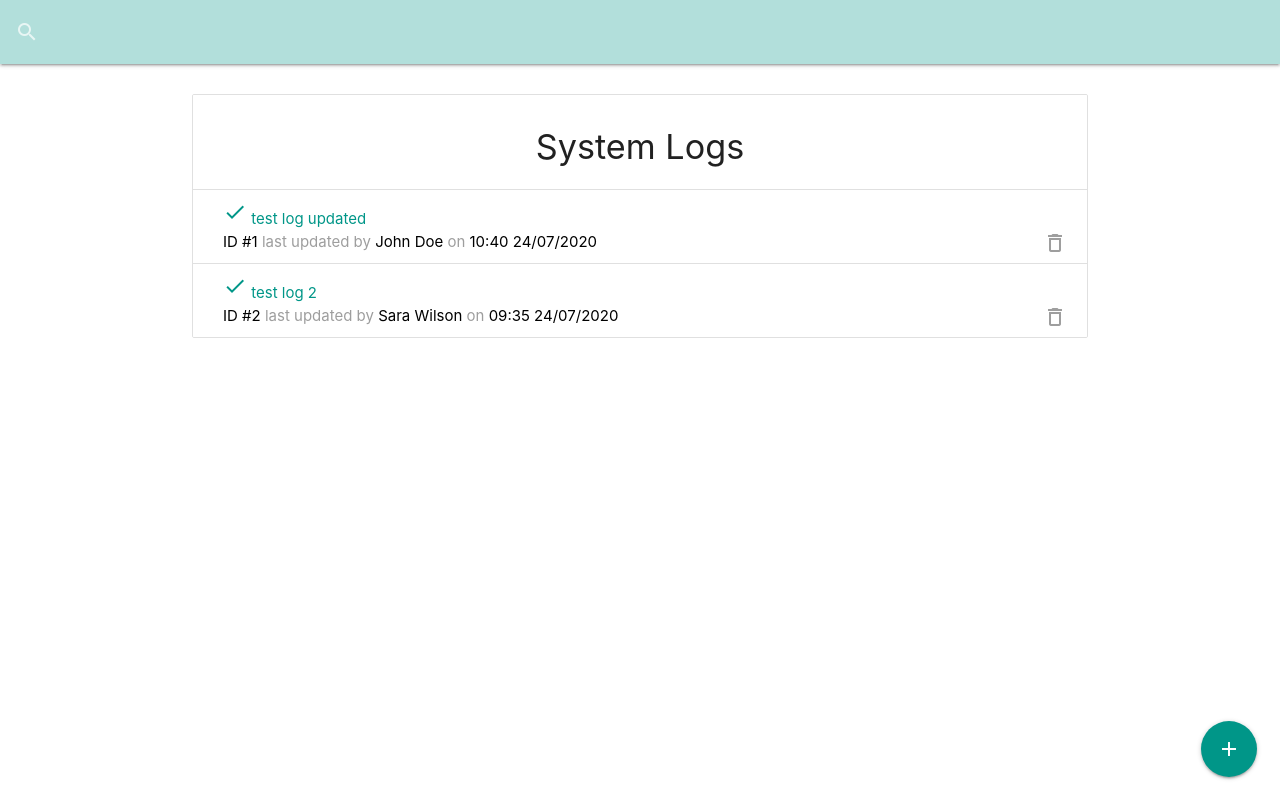
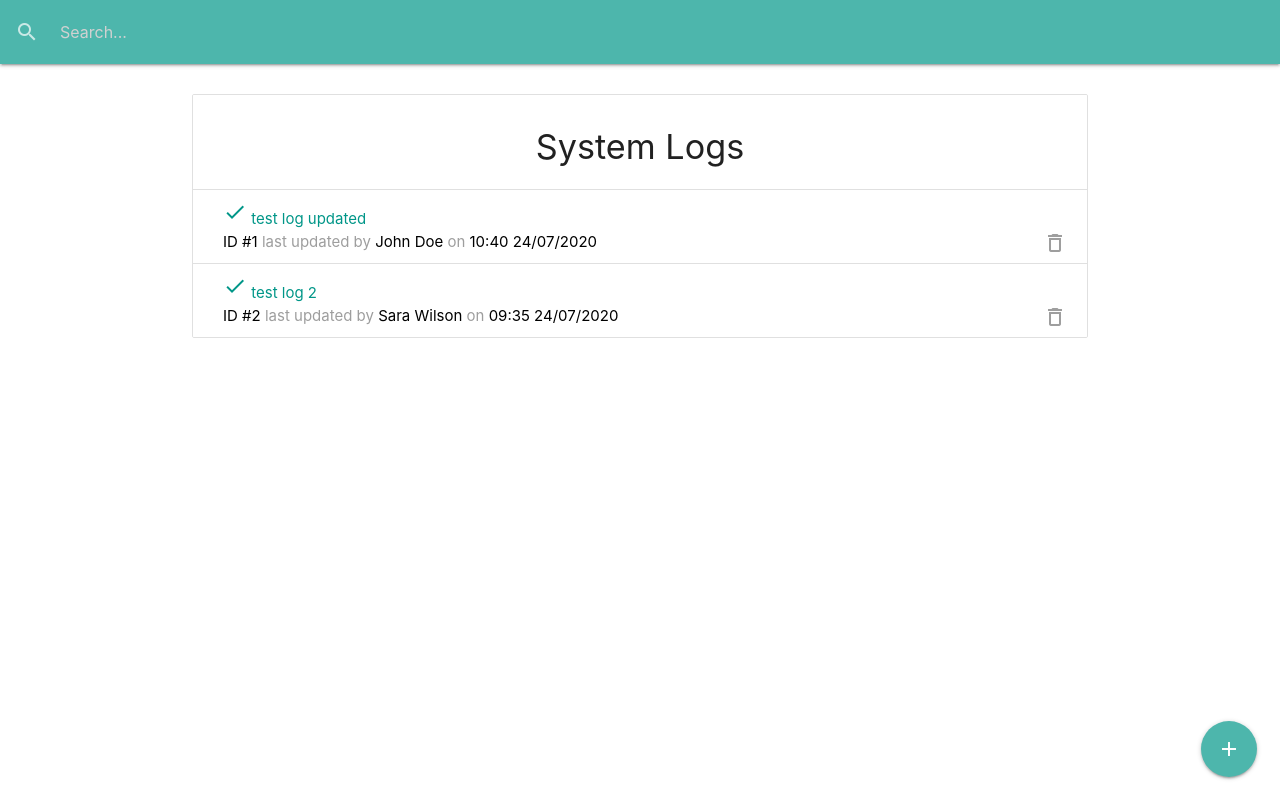
Before and after one commit to BenDeprez/it-logger, a React (Create React App) app: page / in a window 1280 px wide. Built offline with nearby package versions, Linux system fonts and the light colour scheme; data requests are answered from the project's data file; the HTML template or start-up script is replaced by a standard one.

Commit message:
search functionality, logs done

```diff
--- a/src/actions/logActions.js
+++ b/src/actions/logActions.js
@@ -10,6 +10,7 @@
   SET_CURRENT,
   CLEAR_CURRENT,
   UPDATE_LOG,
+  SEARCH_LOGS,
 } from './types';
 
 // for clarity (r)
@@ -159,3 +160,26 @@
     dispatch({ type: LOGS_ERROR, payload: err.response.data });
   }
 };
+
+// SEARCH LOGS
+//////////////
+
+export const searchLogs = (text) => async (dispatch) => {
+  try {
+    setLoading();
+
+    // make request
+    const res = await fetch(`/logs?q=${text}`);
+    const data = await res.json();
+
+    // dispatch to reducer and change state
+    dispatch({
+      type: SEARCH_LOGS,
+      payload: data,
+    });
+
+    // error handling
+  } catch (err) {
+    dispatch({ type: LOGS_ERROR, payload: err.response.data });
+  }
+};
--- a/src/components/layout/AddBtn.js
+++ b/src/components/layout/AddBtn.js
@@ -5,7 +5,7 @@
     <div className='fixed-action-btn'>
       <a
         href='#add-log-modal'
-        className='btn-floating btn-large teal modal-trigger tooltipped'
+        className='btn-floating btn-large teal lighten-2 modal-trigger tooltipped'
         data-position='left'
         data-tooltip='Add Log'>
         <i className='large material-icons'>add</i>
--- a/src/components/layout/Searchbar.js
+++ b/src/components/layout/Searchbar.js
@@ -1,12 +1,28 @@
-import React from 'react';
+import React, { useRef } from 'react';
+import { connect } from 'react-redux';
+import { searchLogs } from '../../actions/logActions';
+import PropTypes from 'prop-types';
 
-const Searchbar = () => {
+const Searchbar = ({ searchLogs }) => {
+  const text = useRef('');
+
+  // filter logs as we type
+  const onChange = (e) => {
+    searchLogs(text.current.value);
+  };
+
   return (
-    <nav style={{ marginBottom: '30px' }} className='teal lighten-4'>
+    <nav style={{ marginBottom: '30px' }} className='teal lighten-2'>
       <div className='nav-wrapper'>
         <form>
           <div className='input-field'>
-            <input id='search' type='search' />
+            <input
+              id='search'
+              type='search'
+              placeholder='Search...'
+              ref={text}
+              onChange={onChange}
+            />
             <label className='label-icon' htmlFor='search'>
               <i className='material-icons'>search</i>
             </label>
@@ -18,4 +34,8 @@
   );
 };
 
-export default Searchbar;
+Searchbar.propTypes = {
+  searchLogs: PropTypes.func.isRequired,
+};
+
+export default connect(null, { searchLogs })(Searchbar);
--- a/src/reducers/logReducer.js
+++ b/src/reducers/logReducer.js
@@ -10,6 +10,7 @@
   SET_CURRENT,
   CLEAR_CURRENT,
   UPDATE_LOG,
+  SEARCH_LOGS,
 } from '../actions/types';
 
 const initialState = {
@@ -34,6 +35,7 @@
         loading: false,
       };
     case GET_LOGS:
+    case SEARCH_LOGS:
       return {
         ...state,
         logs: action.payload,
```
